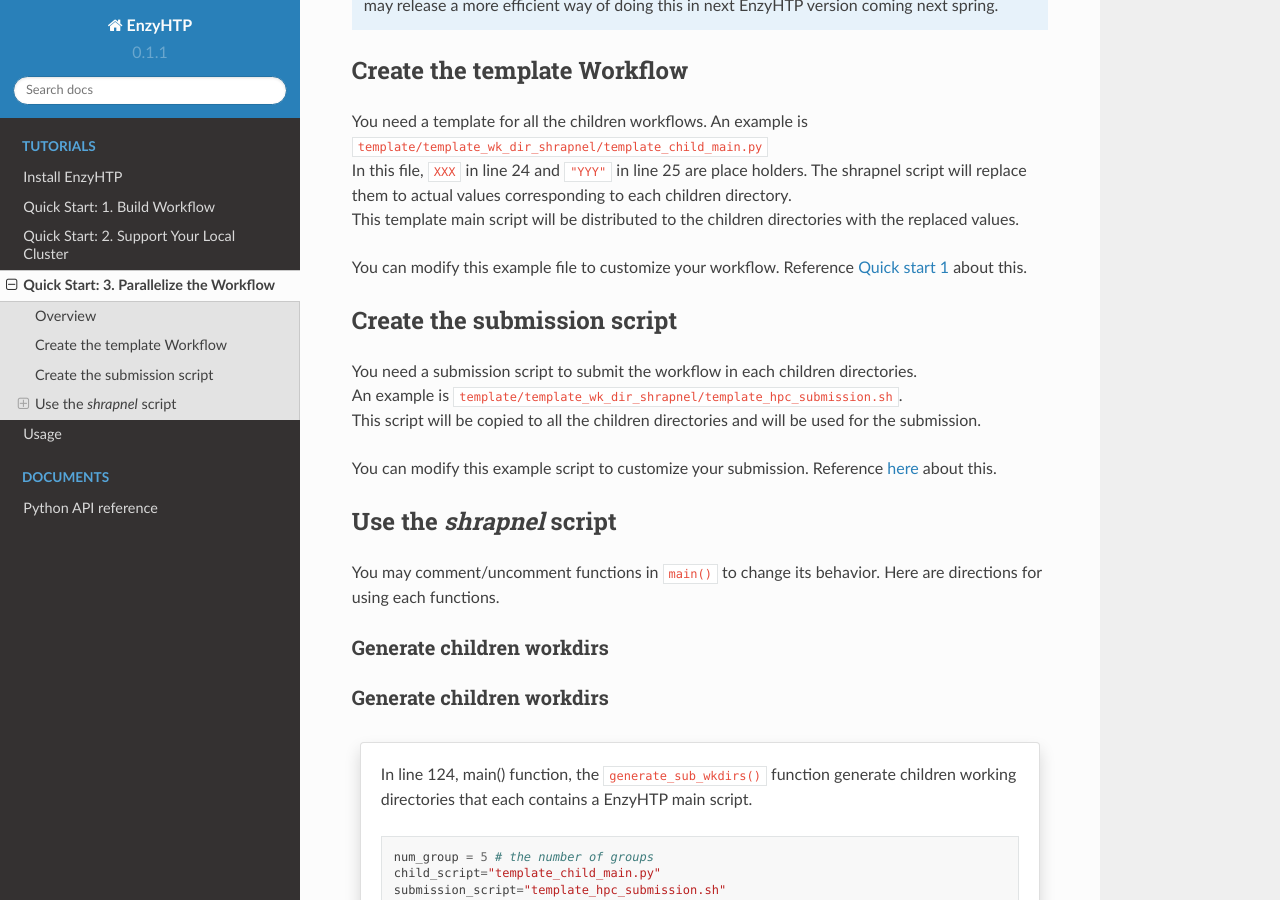
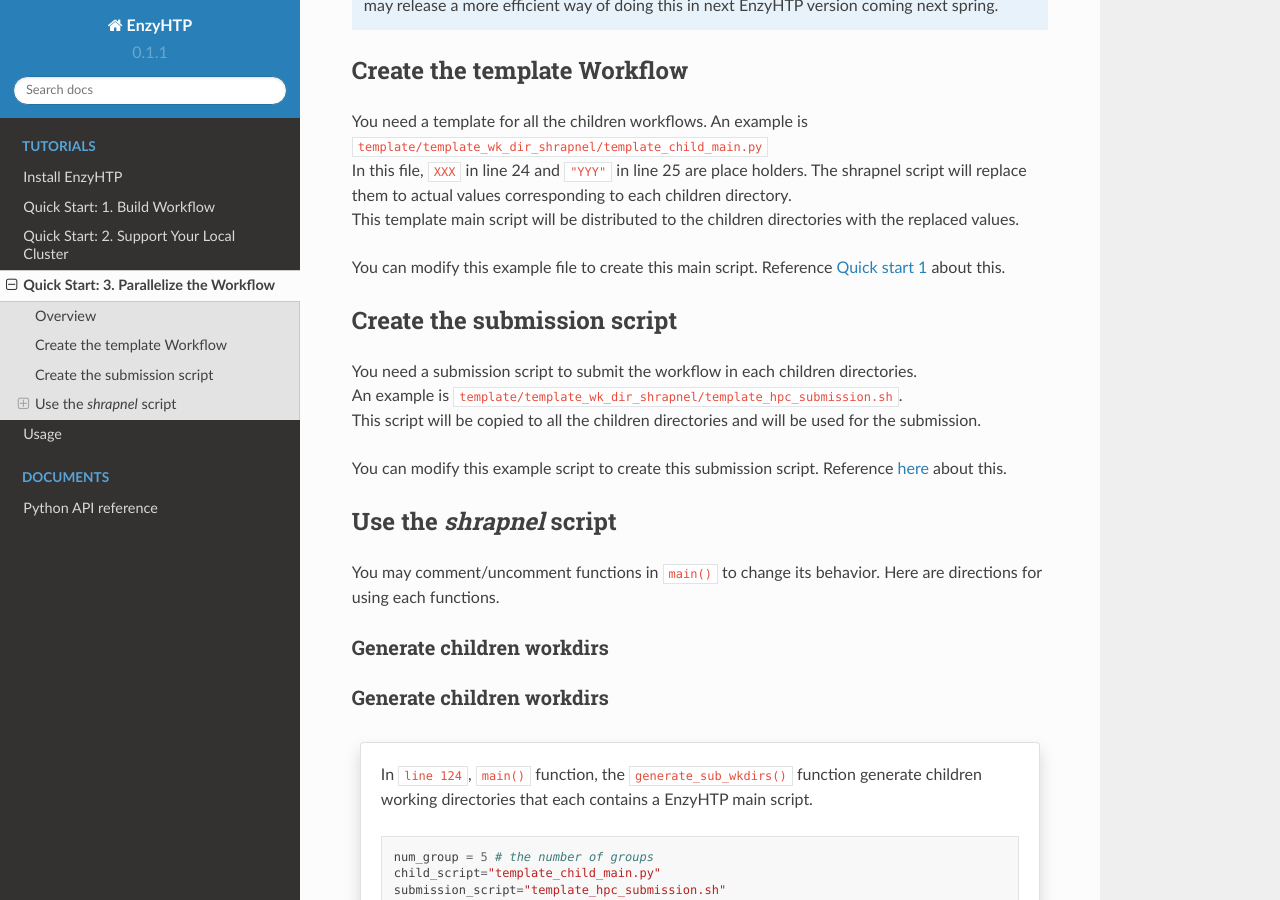
Before and after one commit to ChemBioHTP/enzyhtp_doc, a Sphinx documentation site: the page built from docs/source/qkst_shrapnel.rst, in a window 1280 px wide and 900 px high, scrolled down 910 px. Built offline with Sphinx 7.4.7 and the Read the Docs theme 2.0.0, drawn with Linux system fonts in a browser that asks for light colours.

Commit message:
Update: finish qkst_shrapnel

```diff
--- a/docs/source/qkst_shrapnel.rst
+++ b/docs/source/qkst_shrapnel.rst
@@ -32,7 +32,7 @@
 | In this file, ``XXX`` in line 24 and ``"YYY"`` in line 25 are place holders. The shrapnel script will replace them to actual values corresponding to each children directory.
 | This template main script will be distributed to the children directories with the replaced values.
 
-You can modify this example file to customize your workflow. Reference `Quick start 1 <qkst_general.rst>`_ about this.
+You can modify this example file to create this main script. Reference `Quick start 1 <qkst_general.rst>`_ about this.
 
 Create the submission script
 ===================================
@@ -41,7 +41,7 @@
 | An example is ``template/template_wk_dir_shrapnel/template_hpc_submission.sh``.
 | This script will be copied to all the children directories and will be used for the submission.
 
-You can modify this example script to customize your submission. Reference `here <qkst_general.rst>`_ about this.
+You can modify this example script to create this submission script. Reference `here <qkst_general.rst#running-the-workflow>`_ about this.
 
 Use the *shrapnel* script
 ===================================
@@ -59,7 +59,7 @@
 
     :column: col-lg-12 col-md-12 col-sm-12 col-xs-12 p-2 text-left
 
-    In line 124, main() function, the ``generate_sub_wkdirs()`` function generate children working directories
+    In ``line 124``, ``main()`` function, the ``generate_sub_wkdirs()`` function generate children working directories
     that each contains a EnzyHTP main script.
 
     .. code:: python
```
